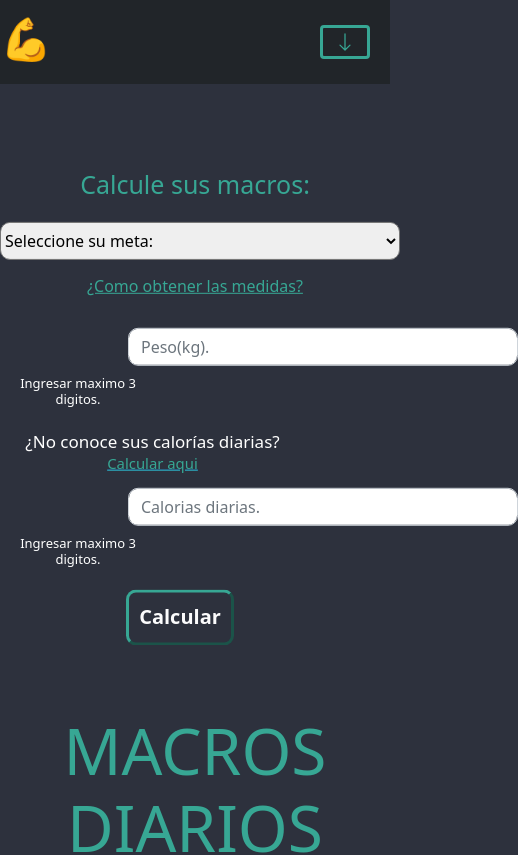
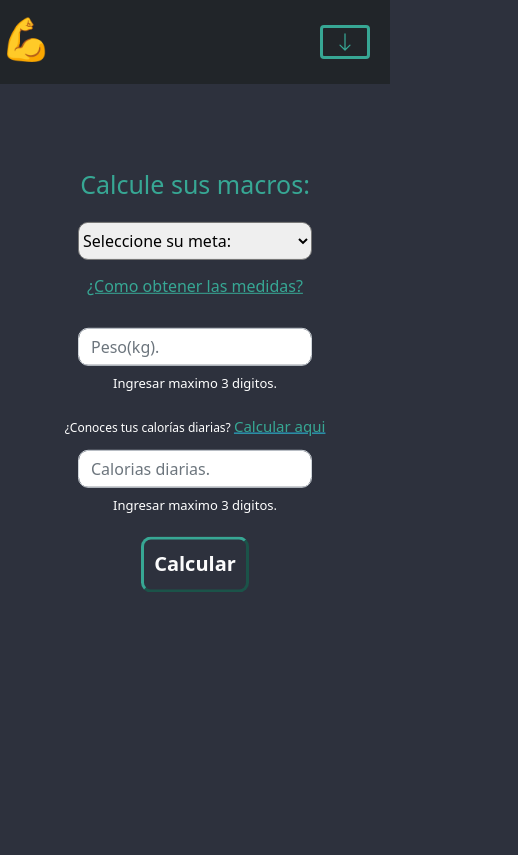
Before and after one commit to castellanosfelipe/calc, a Vue app: page /Macros-Diarios in a window 390 px wide. Shown: the top 855 px of the page, 518 px wide, since content can reach past the window. Built offline with nearby package versions, Linux system fonts and the light colour scheme; a web font is replaced by a local one.

Commit message:
:computer: Responsive view/Macros Diarios

```diff
--- a/src/views/Macros-Diarios.vue
+++ b/src/views/Macros-Diarios.vue
@@ -3,11 +3,11 @@
     <Header></Header>
     <form>
       <b-row>
-        <b-col>
+        <b-col cols="12" sm="12" md="12" lg="6">
           <h2>Calcule sus macros:</h2>
           <b-form-select
             id="inline-form-custom-select-pref"
-            class="Input2"
+            class="Input2 mx-auto"
             :options="[
               { text: 'Seleccione su meta:', value: null },
               'Perder peso',
@@ -21,11 +21,11 @@
             type="number"
             v-model="Altura"
             placeholder="Peso(kg)."
-            class="Input"
+            class="Input mx-auto"
           ></b-form-input>
           <h3 class="Inputt">Ingresar maximo 3 digitos.</h3>
           <h1>
-            ¿No conoce sus calorías diarias?
+            ¿Conoces tus calorías diarias?
             <router-link to="/Calorias-Diarias"
               ><small>Calcular aqui</small></router-link
             >
@@ -34,13 +34,13 @@
             type="number"
             v-model="Abdomen"
             placeholder="Calorias diarias."
-            class="Input"
+            class="Input mx-auto"
           ></b-form-input>
           <h3 class="Inputt">Ingresar maximo 3 digitos.</h3>
 
-          <button class="Button">Calcular</button>
+          <button class="Button mx-auto">Calcular</button>
         </b-col>
-        <b-col>
+        <b-col class="d-none d-md-block m-md-4">
           <h4>MACROS DIARIOS</h4>
           <P
             >Hay 3 macronutrientes presentes en nuestra comida, son
@@ -98,18 +98,16 @@ h2 {
 }
 .Input {
   transform: translateY(20vh);
-  margin-left: 8em;
   margin-top: 2em;
   border-radius: 10px;
-  max-width: 400px;
+  max-width: 60%;
 }
 .Input2 {
   transform: translateY(18vh);
   border-radius: 10px;
-  width: 400px;
+  width: 60%;
   height: 38px;
   margin-top: 2em;
-  margin-right: 6px;
 }
 .Inputt {
   color: white;
@@ -117,19 +115,18 @@ h2 {
   transform: translateY(20vh);
   font-size: 13px;
   text-align: center;
-  margin-right: 18em;
 }
 
 h1 {
-  font-size: 17px;
+  font-size: 12px;
   transform: translateY(22vh);
   color: white;
-  margin-right: 5em;
 }
 
 small {
   text-decoration: underline;
   color: #37a794;
+  font-size: 15px;
 }
 .Button {
   transform: translateY(17vh);
@@ -141,7 +138,7 @@ small {
   border-width: 3px;
   border-color: #37a794;
   background: Transparent;
-  margin-right: 30px;
+
   margin-top: 2em;
 }
 
```
